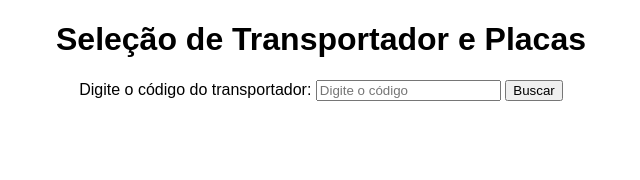
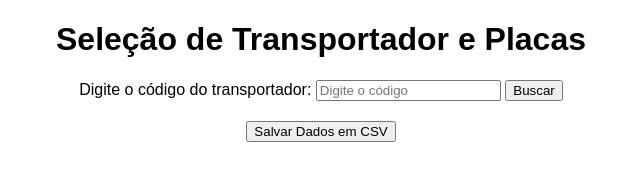
Before and after one commit to almeidamentz/dedicadosmt, a plain HTML site: page index.html in a window 1280 px wide. Shown: the whole page, without its empty margins (319-959 px from the left). Drawn offline with Linux system fonts and the light colour scheme.

Commit message:
Update index.html

```diff
--- a/index.html
+++ b/index.html
@@ -31,6 +31,9 @@
         .placa select {
             padding: 5px;
         }
+        .button-container {
+            margin-top: 20px;
+        }
     </style>
 </head>
 <body>
@@ -47,6 +50,10 @@
     <div class="result" id="result">
         <h3 id="nomeTransportador"></h3>
         <div id="placas"></div>
+    </div>
+
+    <div class="button-container">
+        <button onclick="baixarCSV()">Salvar Dados em CSV</button>
     </div>
 </div>
 
@@ -105,6 +112,35 @@
             alert('Código inválido. Tente novamente.');
         }
     }
+
+    function baixarCSV() {
+        const codigo = document.getElementById('codigo').value;
+        const transportador = transportadores[codigo];
+        if (!transportador) {
+            alert('Código inválido.');
+            return;
+        }
+
+        const data = new Date();
+        const dataFormatada = `${data.getDate()}/${data.getMonth() + 1}/${data.getFullYear()} ${data.getHours()}:${data.getMinutes()}:${data.getSeconds()}`;
+
+        let csvContent = "Transportador,Placa,Status,Data\n";
+
+        transportador.placas.forEach(placa => {
+            const status = document.getElementById(placa).value;
+            csvContent += `${transportador.nome},${placa},${status},${dataFormatada}\n`;
+        });
+
+        const blob = new Blob([csvContent], { type: 'text/csv;charset=utf-8;' });
+        const link = document.createElement("a");
+        const url = URL.createObjectURL(blob);
+        link.setAttribute("href", url);
+        link.setAttribute("download", `dados_transportador_${codigo}.csv`);
+        link.style.visibility = 'hidden';
+        document.body.appendChild(link);
+        link.click();
+        document.body.removeChild(link);
+    }
 </script>
 
 </body>
```
